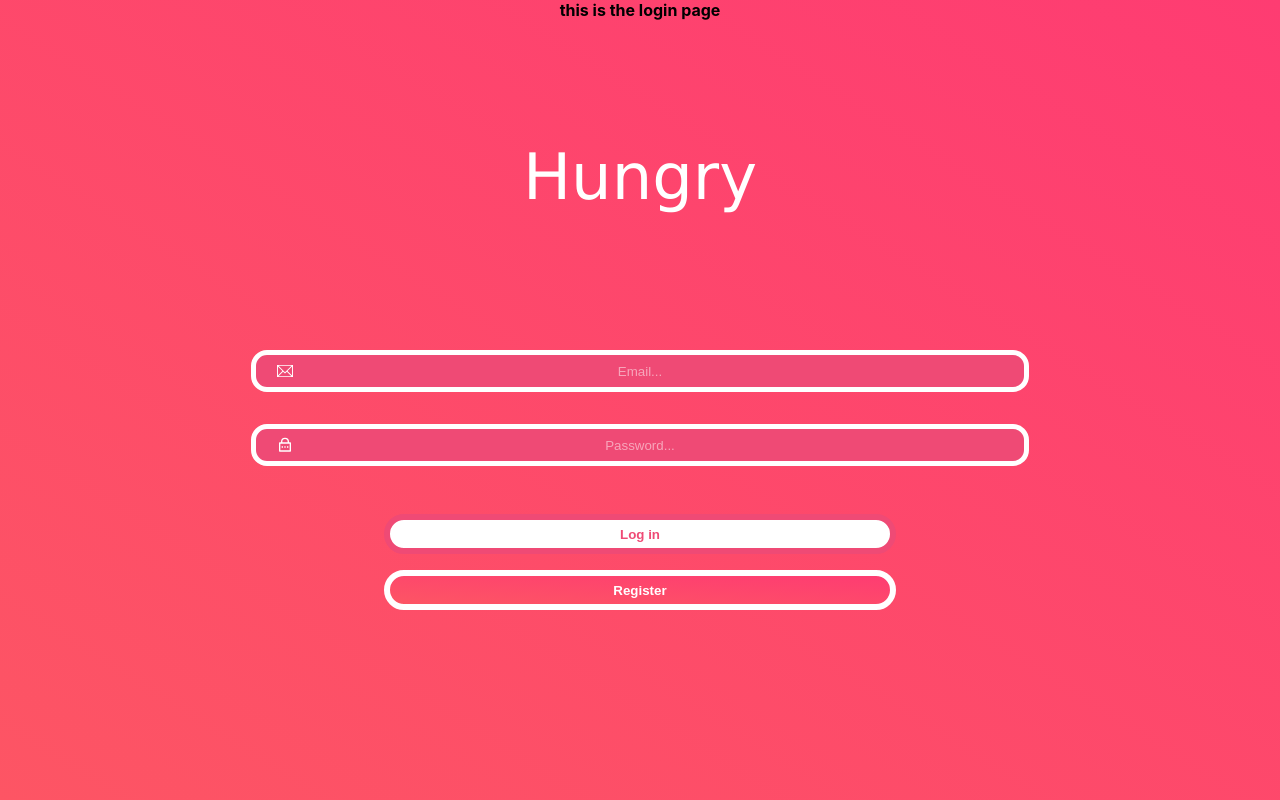
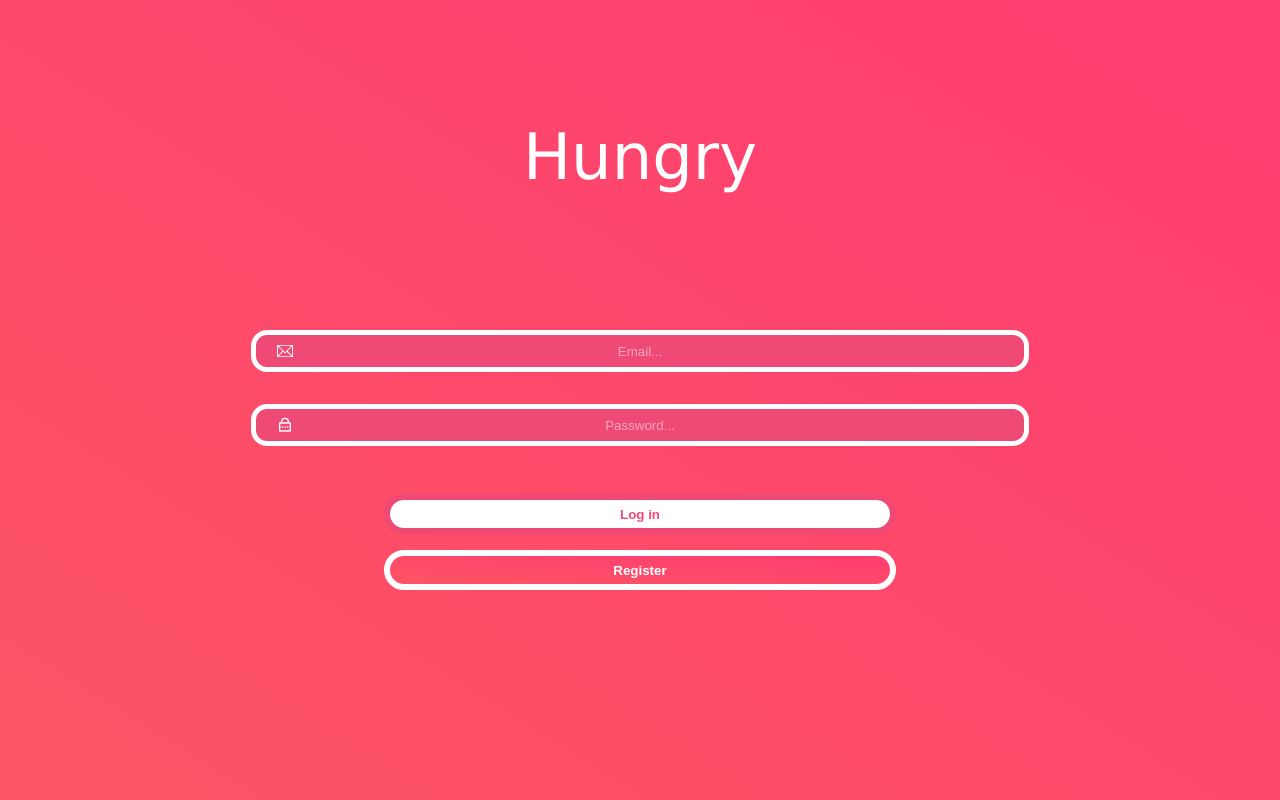
Before and after one commit to tornikej98/Hungry, a React (Create React App) app in the folder client/: page /login in a window 1280 px wide. Built offline with nearby package versions, Linux system fonts and the light colour scheme.

Commit message:
forgot to save one of the files

```diff
--- a/client/src/pages/Login.js
+++ b/client/src/pages/Login.js
@@ -31,7 +31,6 @@ const Login = () => {
     return (
 
         <div className="login-page">
-            <h4>this is the login page</h4>
             <h1 className="title">Hungry</h1>
 
             <form className="login" onSubmit={handleSubmit}>
```
